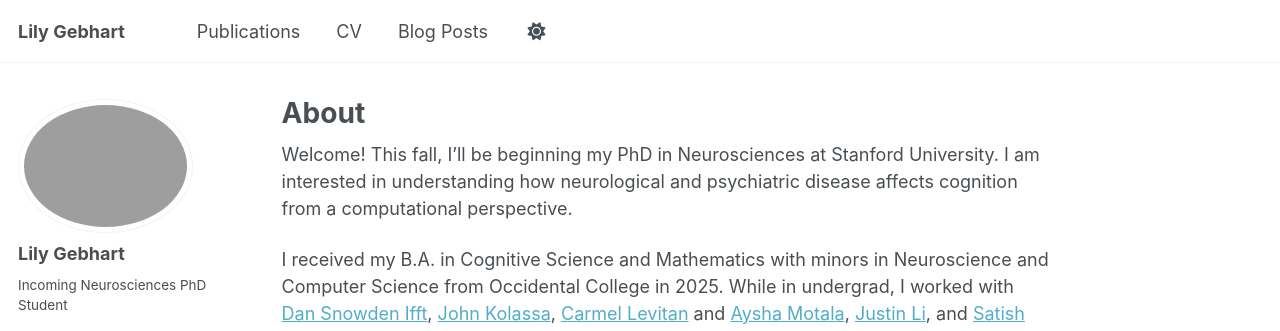
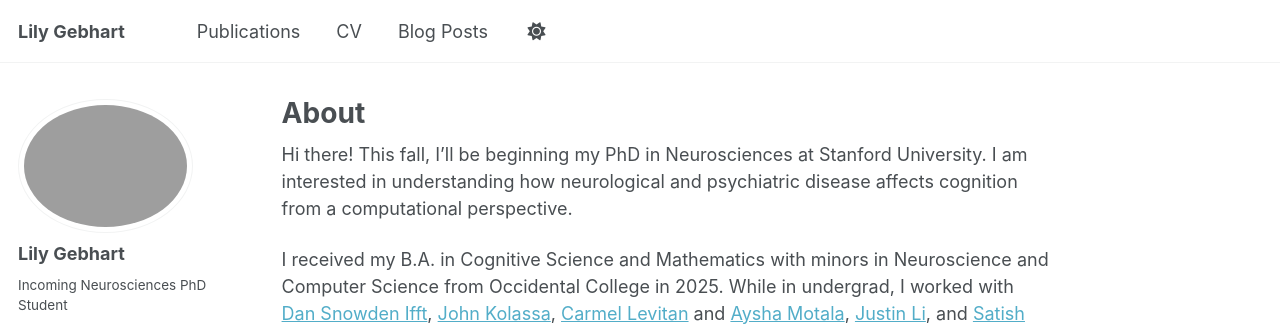
Before and after one commit to Lily-Gebhart/Lily-Gebhart.github.io, a Jekyll site: the page built from _pages/about.md, in a window 1280 px wide. Shown: the top 331 px of the page. Built offline with Jekyll 4.4.1, drawn with Linux system fonts in a browser that asks for light colours; some web fonts are replaced.

Commit message:
Update about.md

```diff
--- a/_pages/about.md
+++ b/_pages/about.md
@@ -7,7 +7,7 @@ redirect_from:
   - /about.html
 ---
 
-Welcome! This fall, I'll be beginning my PhD in Neurosciences at Stanford University. I am interested in understanding how neurological and psychiatric disease affects cognition from a computational perspective.
+Hi there! This fall, I'll be beginning my PhD in Neurosciences at Stanford University. I am interested in understanding how neurological and psychiatric disease affects cognition from a computational perspective.
 
 I received my B.A. in Cognitive Science and Mathematics with minors in Neuroscience and Computer Science from Occidental College in 2025. While in undergrad, I worked with [Dan Snowden Ifft](https://www.oxy.edu/academics/faculty/daniel-snowden-ifft), [John Kolassa](https://statistics.rutgers.edu/people-pages/faculty/people/395-john-kolassa), [Carmel Levitan](https://www.oxy.edu/academics/faculty/carmel-levitan) and [Aysha Motala](https://www.stir.ac.uk/people/1791684), [Justin Li](https://www.oxy.edu/academics/faculty/justin-li), and [Satish Nair](https://nairs.mufaculty.umsystem.edu/home) on projects in physics, statistics, cognitive science, computer science, and computational neuroscience.
 
```
